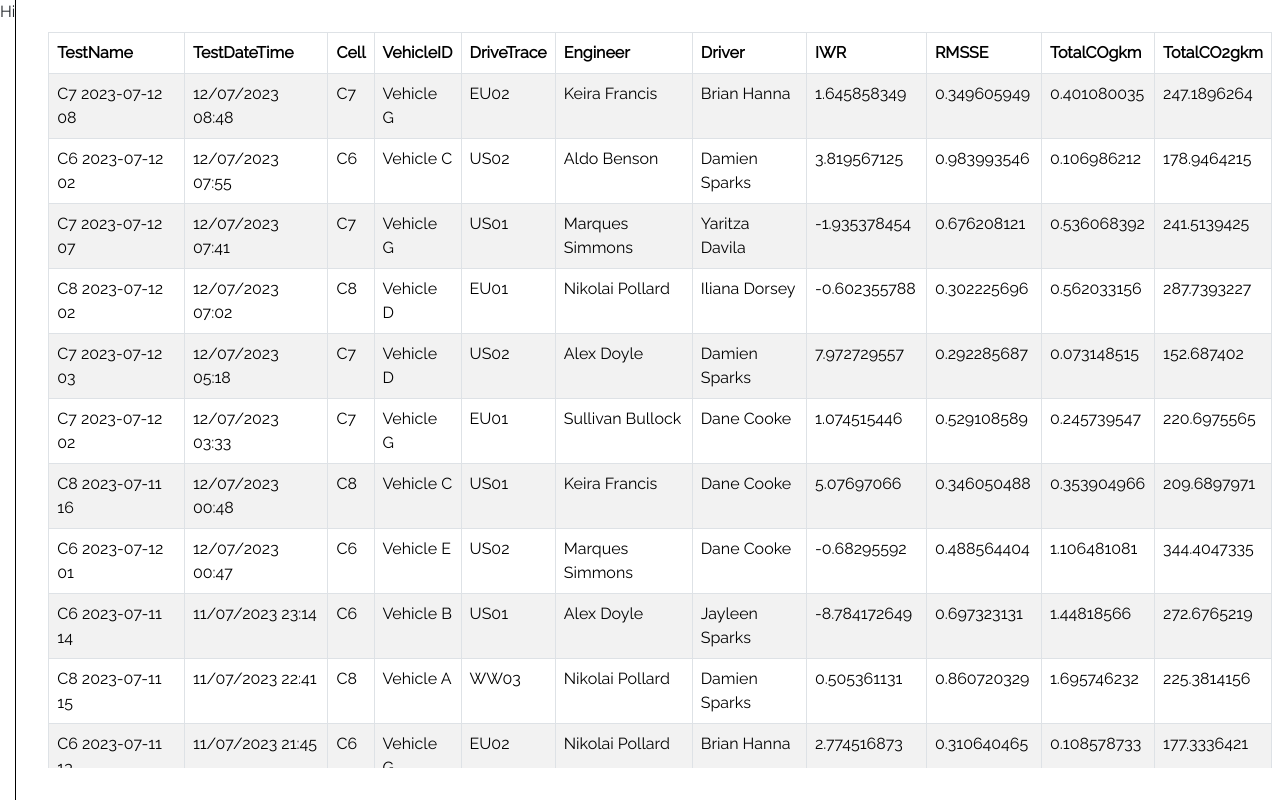
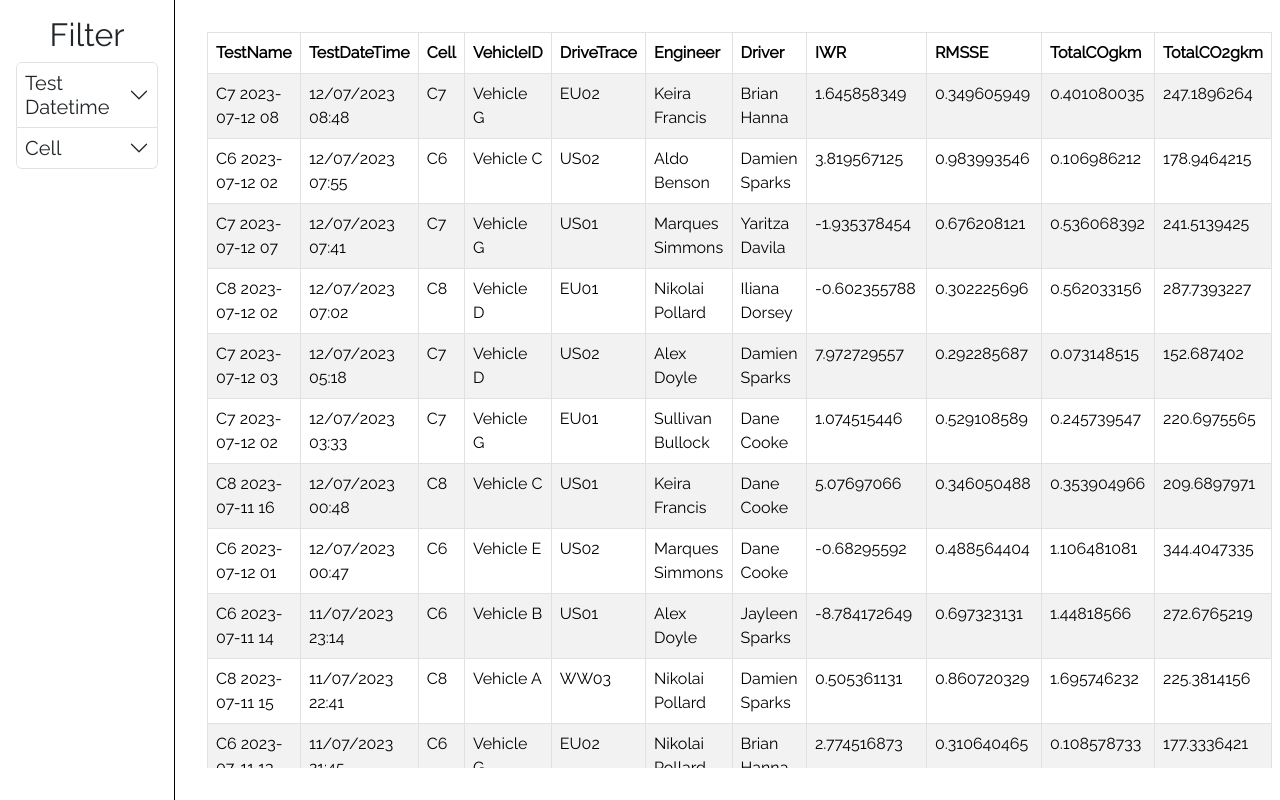
Before and after one commit to bryce-krispies/JLR-test, a React (Create React App) app: page / in a window 1280 px wide. Built offline with nearby package versions, Linux system fonts and the light colour scheme.

Commit message:
Add Test Datetime and Cell accordions

```diff
--- a/src/components/Sidebar.css
+++ b/src/components/Sidebar.css
@@ -1,4 +1,25 @@
 .sidebar-container {
   height: 100%;
   width: fit-content(100%);
+  padding: 1rem;
+  display: flex;
+  flex-direction: column;
 }
+
+.accordion-button {
+  padding: 0.5rem !important;
+}
+
+.accordion-button:focus {
+  border-color: transparent !important;
+  box-shadow: none !important;
+}
+
+.accordion-button:not(.collapsed) {
+  background-color: transparent !important;
+  border-bottom: solid var(--bs-border-width) var(--bs-border-color) !important;
+}
+
+.accordion-body {
+  padding: 0.5rem !important;
+}
--- a/src/components/Sidebar.jsx
+++ b/src/components/Sidebar.jsx
@@ -1,10 +1,34 @@
-import { React, useState, useEffect } from "react";
+import React from "react";
 import './Sidebar.css';
+import Accordion from "react-bootstrap/Accordion";
+import Form from 'react-bootstrap/Form';
 
 function Sidebar() {
     return (
         <div className="sidebar-container">
-            Hi
+            <h2 style={{margin: "0 auto 0 auto", padding: "0 0 0.5rem 0"}}>Filter</h2>
+            <Accordion>
+                <Accordion.Item eventKey="0">
+                <Accordion.Header><h5 style={{margin: "0"}}>Test Datetime</h5></Accordion.Header>
+                    <Accordion.Body>
+                        <p style={{margin: "0", padding: "0 0 0.5rem 0"}}>Start</p>
+                        <input type="datetime-local"/>
+                        <p style={{margin: "0", padding: "1rem 0 0.5rem 0"}}>End</p>
+                        <input type="datetime-local"/>
+                    </Accordion.Body>
+                </Accordion.Item>
+                <Accordion.Item eventKey="1">
+                <Accordion.Header><h5 style={{margin: "0"}}>Cell</h5></Accordion.Header>
+                    <Accordion.Body>
+                        <Form>
+                            <Form.Check type={'checkbox'} id={`default-checkbox`} label={`C1`}/>
+                            <Form.Check type={'checkbox'} id={`default-checkbox`} label={`C2`}/>
+                            <Form.Check type={'checkbox'} id={`default-checkbox`} label={`C3`}/>
+                            <Form.Check type={'checkbox'} id={`default-checkbox`} label={`C4`}/>
+                        </Form>
+                    </Accordion.Body>
+                </Accordion.Item>
+            </Accordion>
         </div>
     );
 }
```
